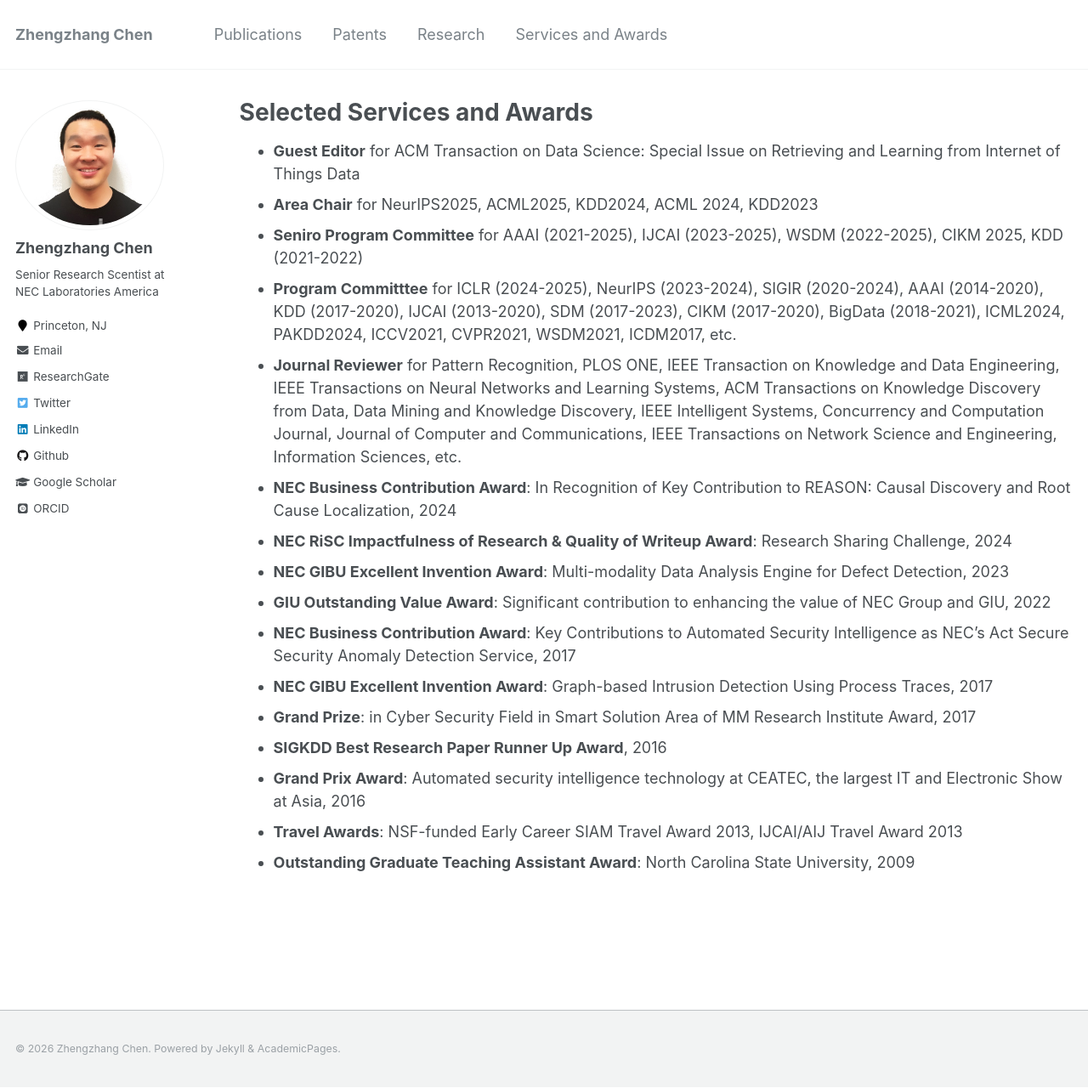
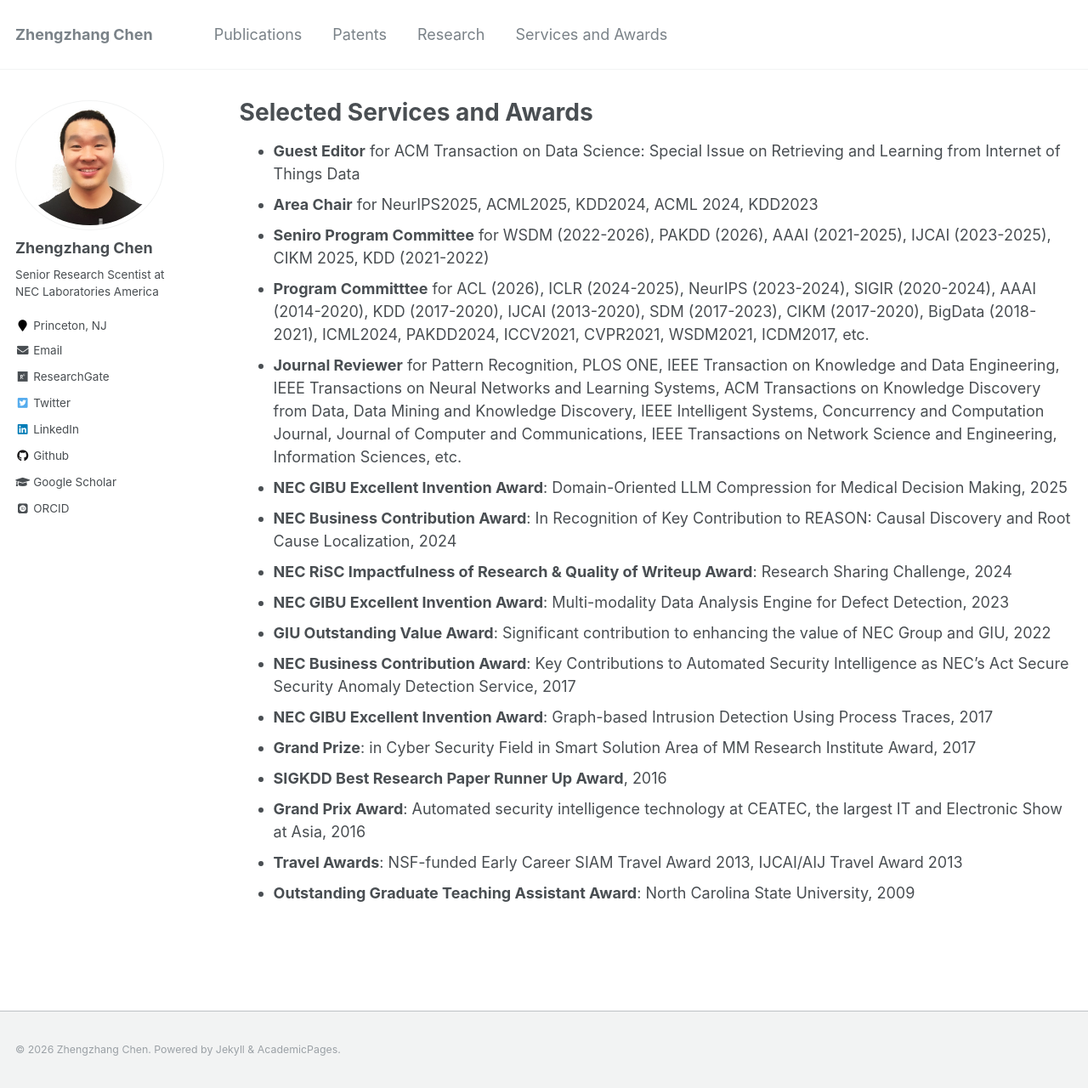
Before and after one commit to zhengzhangchen/zhengzhangchen.github.io, a Jekyll site: the page built from _pages/award.md, in a window 1280 px wide and 1280 px high. Shown: the whole window at 85% size. Built offline with Jekyll 4.4.1, drawn with Linux system fonts in a browser that asks for light colours; some web fonts are replaced.

Commit message:
Update award.md

```diff
--- a/_pages/award.md
+++ b/_pages/award.md
@@ -10,9 +10,10 @@ author_profile: true
 
 - **Guest Editor** for ACM Transaction on Data Science: Special Issue on Retrieving and Learning from Internet of Things Data
 - **Area Chair** for NeurIPS2025, ACML2025, KDD2024, ACML 2024, KDD2023
-- **Seniro Program Committee** for AAAI (2021-2025), IJCAI (2023-2025), WSDM (2022-2025), CIKM 2025, KDD (2021-2022)
-- **Program Committtee** for ICLR (2024-2025), NeurIPS (2023-2024), SIGIR (2020-2024), AAAI (2014-2020), KDD (2017-2020), IJCAI (2013-2020), SDM (2017-2023), CIKM (2017-2020), BigData (2018-2021), ICML2024, PAKDD2024, ICCV2021, CVPR2021, WSDM2021, ICDM2017, etc.
+- **Seniro Program Committee** for WSDM (2022-2026), PAKDD (2026), AAAI (2021-2025), IJCAI (2023-2025), CIKM 2025, KDD (2021-2022)
+- **Program Committtee** for ACL (2026), ICLR (2024-2025), NeurIPS (2023-2024), SIGIR (2020-2024), AAAI (2014-2020), KDD (2017-2020), IJCAI (2013-2020), SDM (2017-2023), CIKM (2017-2020), BigData (2018-2021), ICML2024, PAKDD2024, ICCV2021, CVPR2021, WSDM2021, ICDM2017, etc.
 - **Journal Reviewer** for Pattern Recognition, PLOS ONE, IEEE Transaction on Knowledge and Data Engineering, IEEE Transactions on Neural Networks and Learning Systems, ACM Transactions on Knowledge Discovery from Data, Data Mining and Knowledge Discovery, IEEE Intelligent Systems, Concurrency and Computation Journal, Journal of Computer and Communications, IEEE Transactions on Network Science and Engineering, Information Sciences, etc.
+- **NEC GIBU Excellent Invention Award**: Domain-Oriented LLM Compression for Medical Decision Making, 2025
 - **NEC Business Contribution Award**: In Recognition of Key Contribution to REASON: Causal Discovery and Root Cause Localization, 2024
 - **NEC RiSC Impactfulness of Research & Quality of Writeup Award**: Research Sharing Challenge, 2024
 - **NEC GIBU Excellent Invention Award**: Multi-modality Data Analysis Engine for Defect Detection, 2023
```
